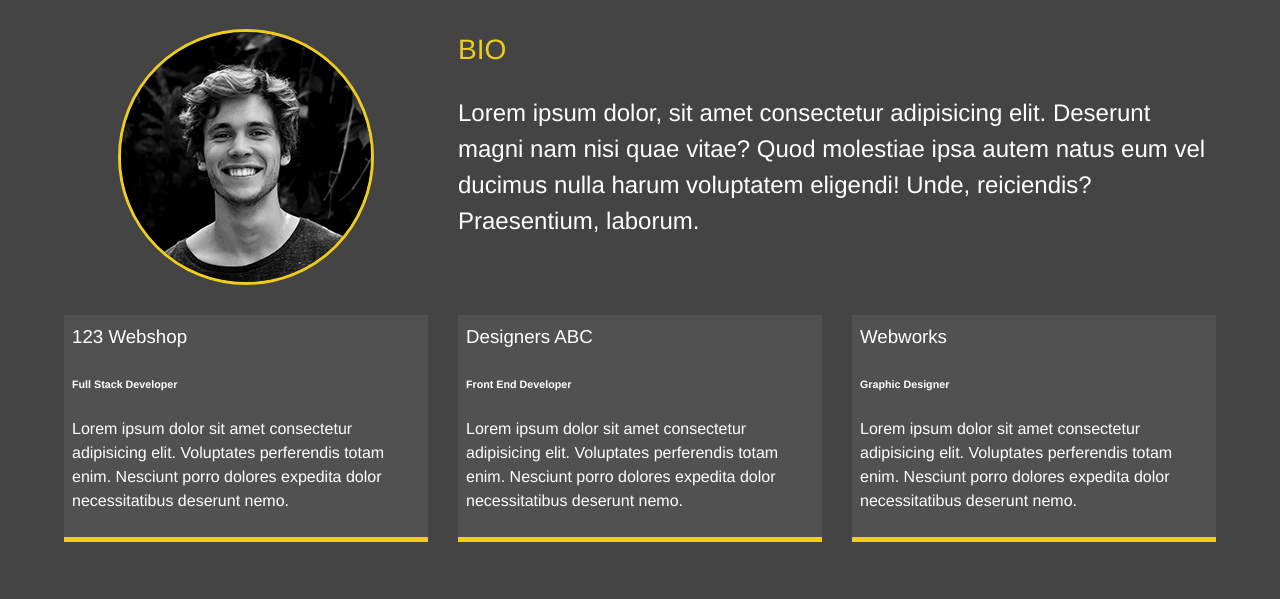
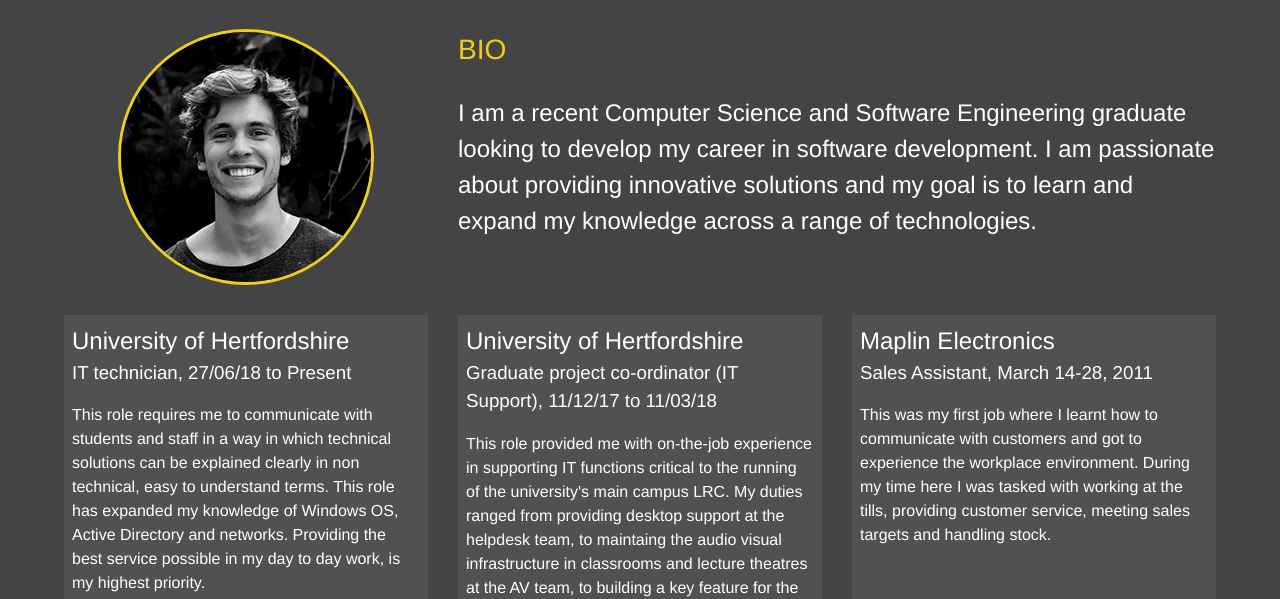
Before and after one commit to Yabi909/Main_Website, a website: page dist/about.html in a window 1280 px wide. Shown: the part 205-804 px from the top of the page. Drawn offline with Linux system fonts and the light colour scheme.

Commit message:
Update about.html

```diff
--- a/dist/about.html
+++ b/dist/about.html
@@ -58,33 +58,36 @@
       Let me tell you a few things...
     </h2>
     <div class="about-info">
-      <img src="img/portrait.jpg" alt="John Doe" class="bio-image">
+      <img src="img/portrait.jpg" alt="Yabesera Dereje" class="bio-image">
 
       <div class="bio">
         <h3 class="text-secondary">BIO</h3>
-        <p>Lorem ipsum dolor, sit amet consectetur adipisicing elit. Deserunt magni nam nisi quae vitae? Quod molestiae ipsa
-          autem natus eum vel ducimus nulla harum voluptatem eligendi! Unde, reiciendis? Praesentium, laborum.</p>
+        <p>I am a recent Computer Science and Software Engineering graduate looking to develop my career in software development.
+          I am passionate about providing innovative solutions and my goal is to learn and expand my knowledge across a range of
+          technologies.</p>
       </div>
 
       <div class="job job-1">
-        <h3>123 Webshop</h3>
-        <h6>Full Stack Developer</h6>
-        <p>Lorem ipsum dolor sit amet consectetur adipisicing elit. Voluptates perferendis totam enim. Nesciunt porro dolores
-          expedita dolor necessitatibus deserunt nemo.</p>
+        <h2>University of Hertfordshire</h2>
+        <h3>IT technician, 27/06/18 to Present</h3>
+        <p>This role requires me to communicate with students and staff in a way in which technical solutions can be explained clearly in non
+          technical, easy to understand terms. This role has expanded my knowledge of Windows OS, Active Directory and networks.
+          Providing the best service possible in my day to day work, is my highest priority.</p>
       </div>
 
       <div class="job job-2">
-        <h3>Designers ABC</h3>
-        <h6>Front End Developer</h6>
-        <p>Lorem ipsum dolor sit amet consectetur adipisicing elit. Voluptates perferendis totam enim. Nesciunt porro dolores
-          expedita dolor necessitatibus deserunt nemo.</p>
+        <h2>University of Hertfordshire</h2>
+        <h3>Graduate project co-ordinator (IT Support), 11/12/17 to 11/03/18</h3>
+        <p>This role provided me with on-the-job experience in supporting IT functions critical to the running of the university's
+          main campus LRC. My duties ranged from providing desktop support at the helpdesk team, to maintaing the audio visual
+          infrastructure in classrooms and lecture theatres at the AV team, to building a key feature for the university's mobile app.</p>
       </div>
 
       <div class="job job-3">
-        <h3>Webworks</h3>
-        <h6>Graphic Designer</h6>
-        <p>Lorem ipsum dolor sit amet consectetur adipisicing elit. Voluptates perferendis totam enim. Nesciunt porro dolores
-          expedita dolor necessitatibus deserunt nemo.</p>
+        <h2>Maplin Electronics</h2>
+        <h3>Sales Assistant, March 14-28, 2011</h3>
+        <p>This was my first job where I learnt how to communicate with customers and got to experience the workplace environment.
+          During my time here I was tasked with working at the tills, providing customer service, meeting sales targets and handling stock.</p>
       </div>
     </div>
   </main>
```
